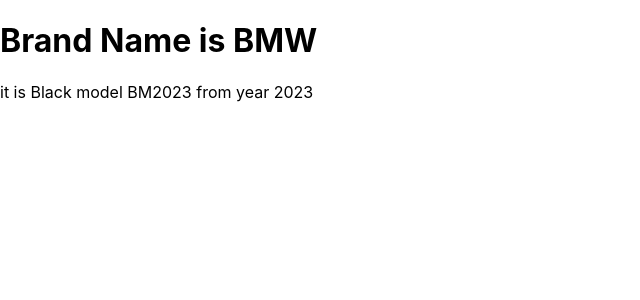
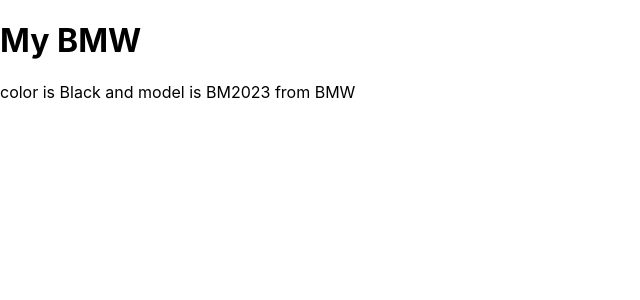
Before and after one commit to anurag-vns/my-react, a React (Create React App) app: page / in a window 1280 px wide. Shown: the top 300 px of the page, without its empty margins (0-640 px from the left). Built offline with nearby package versions, Linux system fonts and the light colour scheme.

Commit message:
Create a single Hook that holds an object

```diff
--- a/src/React Tutorial/StateHooks.js
+++ b/src/React Tutorial/StateHooks.js
@@ -3,17 +3,19 @@
 
 function Car(){
 
-    const[brand, setBrand]= useState("BMW");
-    const[color, setColor]= useState("Black");
-    const [model, setModel]=useState("BM2023");
-    const[year, setYear]=useState("2023");
+    const[car, setCar]= useState({
+        brand:"BMW",
+        color:"Black",
+        model:"BM2023",
+        year:"2023"
+    });
 
 
 
 return(
     <>
-    <h1>Brand Name is  {brand}</h1>
-    <p>it  is  {color}  model  {model} from year   {year}</p>
+    <h1> My  {car.brand}</h1>
+    <p> color is {car.color} and model is {car.model} from {car.brand}</p>
 
 </>
 );
```
